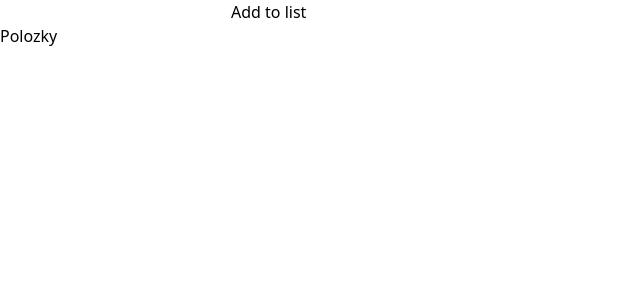
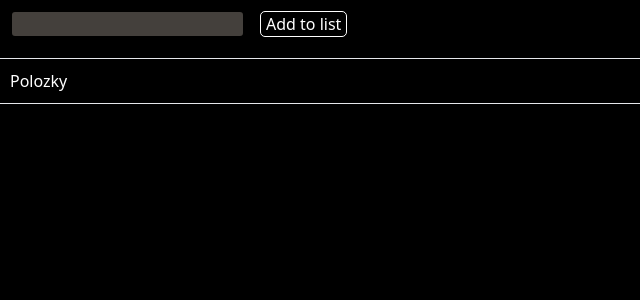
Before and after one commit to spekhy/vueAcademy, a Vue app: page / in a window 1280 px wide. Shown: the top 300 px of the page, without its empty margins (0-640 px from the left). Built offline with nearby package versions, Linux system fonts and the light colour scheme.

Commit message:
simple stylovanie

```diff
--- a/src/App.vue
+++ b/src/App.vue
@@ -1,14 +1,19 @@
-<template>
-  <input v-model="input" @keyup.enter="addItem()">
-  <button @click="addItem()">Add to list</button>
+<template class="bg-black">
+  <input v-model="input" @keyup.enter="addItem()" class="border-[2px] border-black rounded-[5px] bg-stone-700 m-[10px]">
+  <button @click="addItem()" class="border-[1px] border-white rounded-[5px] mx-[5px] px-[5px]">Add to list</button>
 
-  <h2>Polozky</h2>
+  <hr class="my-[10px]">
+
+  <h2 class="ml-[10px]">Polozky</h2>
   <ul>
     <li v-for="item in validItems" :key="`item-${item.id}`">
-      <span @click="deleteItem(item)" class="mx-[15px]">X</span>
+      <span @click="deleteItem(item)" class="mx-[20px]">X</span>
       {{ item.text }}
     </li>
   </ul>
+
+  <hr  class="my-[10px]">
+
 </template>
 
 <script>
@@ -52,6 +57,9 @@
 
 <style>
 
-
+  body {
+    background-color: black;
+    color: white;
+  }
 
 </style>
```
